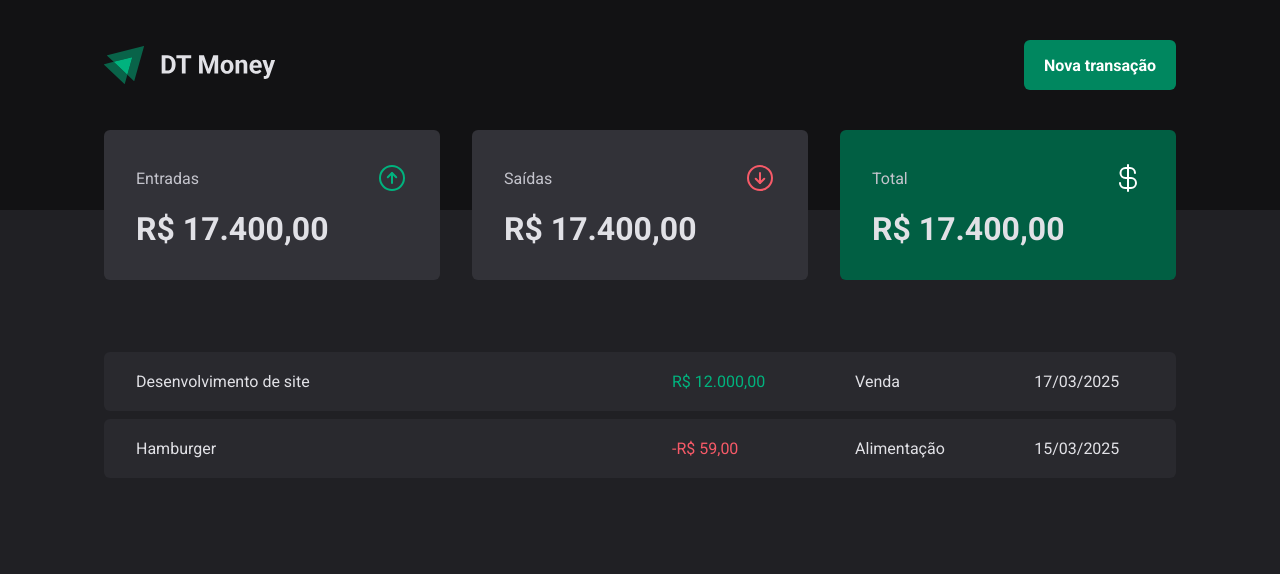
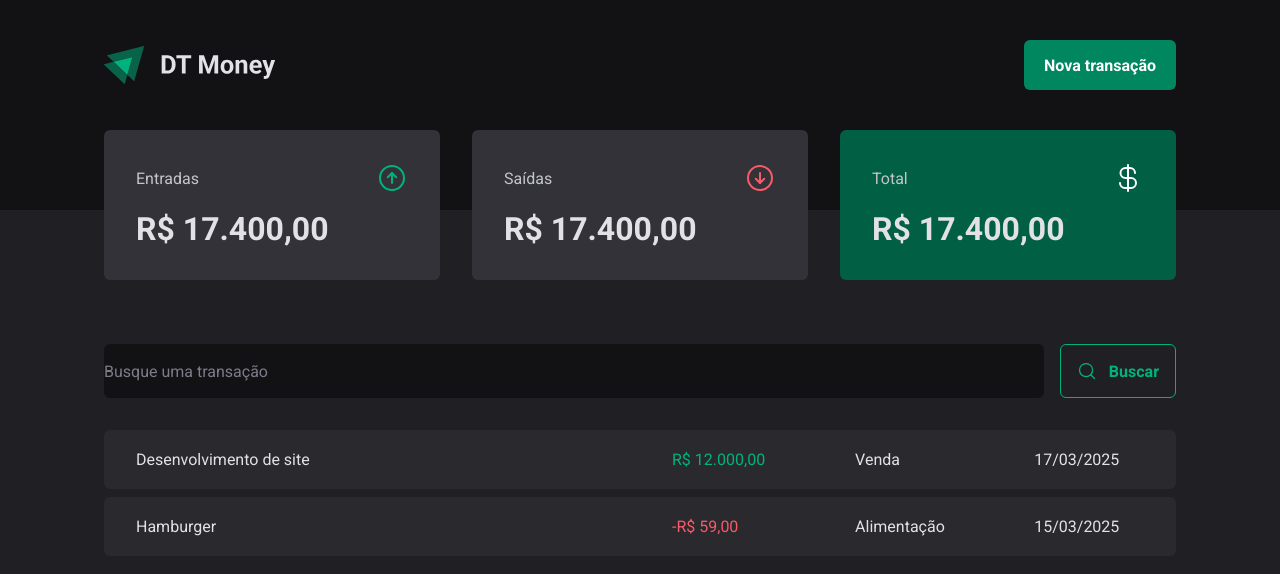
Before and after one commit to KioryFNC/DT-Money, a React (Vite) app: page / in a window 1280 px wide. Shown: the top 574 px of the page. Built offline with nearby package versions, Linux system fonts and the light colour scheme.

Commit message:
feat: SearchForm

```diff
--- /dev/null
+++ b/src/pages/Transactions/components/SearchForm/index.tsx
@@ -0,0 +1,15 @@
+import { MagnifyingGlass } from "phosphor-react";
+import { SearchFormContainer } from "./styles";
+
+export function SearchForm()  {
+  return (
+    <SearchFormContainer>
+      <input type="text" placeholder="Busque uma transação"/>
+
+      <button type="submit">
+        <MagnifyingGlass size={20}/>
+        Buscar
+      </button>
+    </SearchFormContainer>
+  )
+}
--- /dev/null
+++ b/src/pages/Transactions/components/SearchForm/styles.ts
@@ -0,0 +1,37 @@
+import styled from "styled-components";
+
+export const SearchFormContainer = styled.form`
+  display: flex;
+  gap: 1rem;
+
+  input {
+    flex: 1;
+    border-radius: 6px;
+    border: 0;
+    background: ${props => props.theme['gray-900']};
+    color: ${props => props.theme['gray-300']};
+
+    &::placeholder {
+      color: ${props => props.theme['gray-500']};
+    }
+  }
+
+  button {
+    display: flex;
+    align-items: center;
+    gap: .75rem;
+    padding: 1rem;
+    background: transparent;
+    border: 1px solid ${props => props.theme['green-300']};
+    color: ${props => props.theme['green-300']};
+    font-weight: bold;
+    border-radius: 6px;
+
+    &:hover {
+      background: ${props => props.theme['green-500']};
+      border-color: ${props => props.theme['green-500']};
+      color: ${props => props.theme['white']};
+      transition: background-color 0.2s, color 0.2s, border-color 0.2s;
+    }
+  }
+`
--- a/src/pages/Transactions/index.tsx
+++ b/src/pages/Transactions/index.tsx
@@ -1,5 +1,6 @@
 import { Header } from "../../components/Header";
 import { Summary } from "../../components/Summary";
+import { SearchForm } from "./components/SearchForm";
 import { PriceHighLight, TransactionsContainer, TransactionsTable } from "./styles";
 
 export function Transactions() {
@@ -9,6 +10,7 @@
       <Summary />
 
       <TransactionsContainer>
+        <SearchForm />
         <TransactionsTable>
           <tbody>
             <tr>
--- a/src/pages/Transactions/styles.ts
+++ b/src/pages/Transactions/styles.ts
@@ -11,6 +11,7 @@
   width: 100%;
   border-collapse: separate;
   border-spacing: 0 0.5rem;
+  margin-top: 1.5rem;
 
   td {
     padding: 1.25rem 2rem;
```
